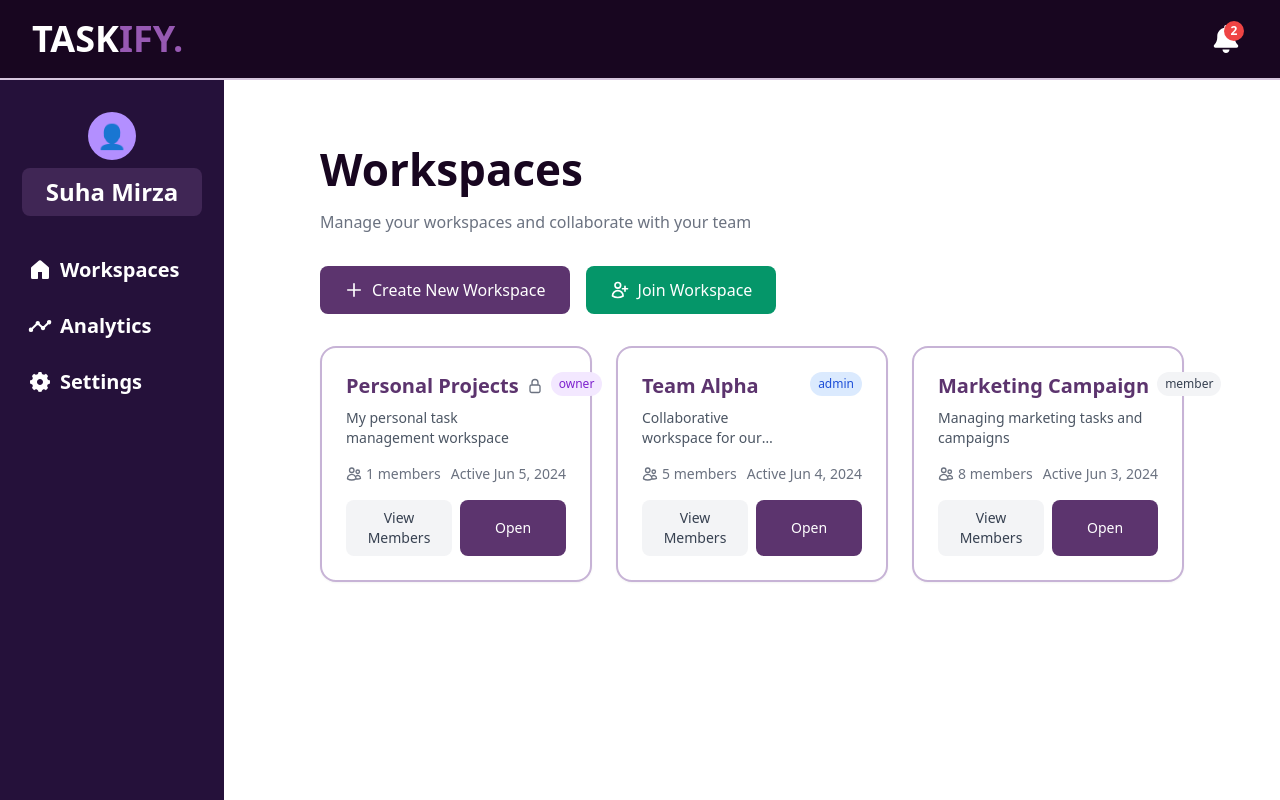
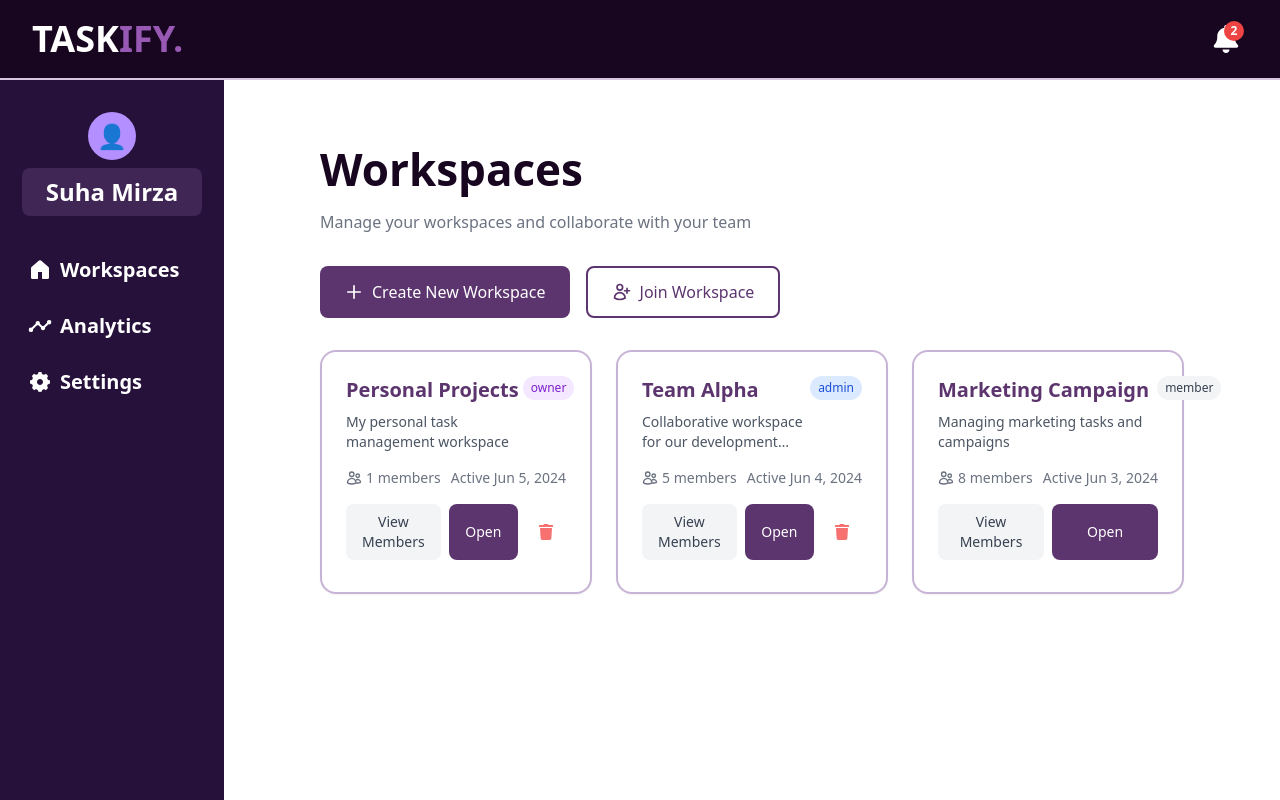
Before and after one commit to suhamirza/gradproject, a React (Vite) app: page /app/workspaces in a window 1280 px wide. Built offline with nearby package versions, Linux system fonts and the light colour scheme; the HTML template or start-up script is replaced by a standard one.

Commit message:
fixed workspaces styliing and added delete option

```diff
--- a/src/components/MainAppPages/Workspaces.tsx
+++ b/src/components/MainAppPages/Workspaces.tsx
@@ -1,5 +1,6 @@
 import React from 'react';
 import { useNavigate } from 'react-router-dom';
+import { FaTrash } from 'react-icons/fa';
 import FadeContent from '../ReactBits/FadeContent';
 import { authService } from '../../services/authService';
 
@@ -9,7 +10,6 @@ interface Workspace {
   description: string;
   memberCount: number;
   role: 'owner' | 'admin' | 'member';
-  isPrivate: boolean;
   createdAt: string;
   lastActivity: string;
   members: WorkspaceMember[];
@@ -32,7 +32,6 @@ const mockWorkspaces: Workspace[] = [
     description: 'My personal task management workspace',
     memberCount: 1,
     role: 'owner',
-    isPrivate: true,
     createdAt: '2024-01-15',
     lastActivity: '2024-06-05',
     members: [
@@ -51,7 +50,6 @@ const mockWorkspaces: Workspace[] = [
     description: 'Collaborative workspace for our development team',
     memberCount: 5,
     role: 'admin',
-    isPrivate: false,
     createdAt: '2024-02-20',
     lastActivity: '2024-06-04',
     members: [
@@ -84,7 +82,6 @@ const mockWorkspaces: Workspace[] = [
     description: 'Managing marketing tasks and campaigns',
     memberCount: 8,
     role: 'member',
-    isPrivate: false,
     createdAt: '2024-03-10',
     lastActivity: '2024-06-03',
     members: []
@@ -100,24 +97,22 @@ export default function Workspaces() {
     if (role === 'owner') return 'bg-purple-100 text-purple-700';
     if (role === 'admin') return 'bg-blue-100 text-blue-700';
     return 'bg-gray-100 text-gray-700';
-  };
-  const [showCreateModal, setShowCreateModal] = React.useState(false);
+  };  const [showCreateModal, setShowCreateModal] = React.useState(false);
   const [showJoinModal, setShowJoinModal] = React.useState(false);
   const [showMembersModal, setShowMembersModal] = React.useState(false);
+  const [deleteConfirm, setDeleteConfirm] = React.useState<string | null>(null);
   const [selectedWorkspace, setSelectedWorkspace] = React.useState<Workspace | null>(null);
 
   // Create workspace form state
   const [newWorkspace, setNewWorkspace] = React.useState({
     name: '',
-    description: '',
-    isPrivate: false
+    description: ''
   });
 
   // Join workspace form state
   const [joinCode, setJoinCode] = React.useState('');
 
   const currentUser = authService.getCurrentUser();
-
   // Handle create workspace
   const handleCreateWorkspace = async () => {
     if (!newWorkspace.name.trim()) return;
@@ -128,7 +123,6 @@ export default function Workspaces() {
       description: newWorkspace.description,
       memberCount: 1,
       role: 'owner',
-      isPrivate: newWorkspace.isPrivate,
       createdAt: new Date().toISOString().split('T')[0],
       lastActivity: new Date().toISOString().split('T')[0],
       members: [        {
@@ -143,7 +137,7 @@ export default function Workspaces() {
       // TODO: Implement API call to create workspace
       console.log('Creating workspace:', workspace);
       setWorkspaces((prev: Workspace[]) => [...prev, workspace]);
-      setNewWorkspace({ name: '', description: '', isPrivate: false });
+      setNewWorkspace({ name: '', description: '' });
       setShowCreateModal(false);
     } catch (error) {
       console.error('Failed to create workspace:', error);
@@ -162,6 +156,16 @@ export default function Workspaces() {
       // Refresh workspaces list
     } catch (error) {
       console.error('Failed to join workspace:', error);
+    }
+  };  // Handle delete workspace
+  const handleDeleteWorkspace = async (workspaceId: string) => {
+    try {
+      // TODO: Implement API call to delete workspace
+      console.log('Deleting workspace:', workspaceId);
+      setWorkspaces((prev: Workspace[]) => prev.filter(w => w.id !== workspaceId));
+      setDeleteConfirm(null);
+    } catch (error) {
+      console.error('Failed to delete workspace:', error);
     }
   };
 
@@ -203,10 +207,9 @@ export default function Workspaces() {
               <path strokeLinecap="round" strokeLinejoin="round" d="M12 4.5v15m7.5-7.5h-15" />
             </svg>
             Create New Workspace
-          </button>
-            <button
+          </button>            <button
             onClick={() => setShowJoinModal(true)}
-            className="px-6 py-3 bg-emerald-600 text-white rounded-lg font-medium hover:bg-emerald-700 transition-colors duration-200 flex items-center gap-2"
+            className="px-6 py-3 bg-white border-2 border-[#5C346E] text-[#5C346E] rounded-lg font-medium hover:bg-[#5C346E] hover:text-white transition-colors duration-200 flex items-center gap-2"
           >
             <svg xmlns="http://www.w3.org/2000/svg" fill="none" viewBox="0 0 24 24" strokeWidth={2} stroke="currentColor" className="w-5 h-5">
               <path strokeLinecap="round" strokeLinejoin="round" d="M18 7.5v3m0 0v3m0-3h3m-3 0h-3m-2.25-4.125a3.375 3.375 0 11-6.75 0 3.375 3.375 0 016.75 0zM3 19.235v-.11a6.375 6.375 0 0112.75 0v.109A12.318 12.318 0 019.374 21c-2.331 0-4.512-.645-6.374-1.766z" />
@@ -218,27 +221,20 @@ export default function Workspaces() {
           {workspaces.map((workspace: Workspace) => (
             <div
               key={workspace.id}
-              className="bg-white p-6 rounded-2xl border-2 border-[#c7b3d6] shadow-sm hover:border-[#5C346E] hover:shadow-md transition-all duration-200"
-            >
-              {/* Workspace Header */}
+              className="relative bg-white p-6 rounded-2xl border-2 border-[#c7b3d6] shadow-sm hover:border-[#5C346E] hover:shadow-md transition-all duration-200"
+            >              {/* Workspace Header */}
               <div className="flex items-start justify-between mb-4">
                 <div className="flex-1">
                   <div className="flex items-center gap-2 mb-2">
                     <h3 className="text-xl font-bold text-[#5C346E] truncate">
                       {workspace.name}
                     </h3>
-                    {workspace.isPrivate && (
-                      <svg xmlns="http://www.w3.org/2000/svg" fill="none" viewBox="0 0 24 24" strokeWidth={2} stroke="currentColor" className="w-4 h-4 text-gray-500">
-                        <path strokeLinecap="round" strokeLinejoin="round" d="M16.5 10.5V6.75a4.5 4.5 0 10-9 0v3.75m-.75 11.25h10.5a2.25 2.25 0 002.25-2.25v-6.75a2.25 2.25 0 00-2.25-2.25H6.75a2.25 2.25 0 00-2.25 2.25v6.75a2.25 2.25 0 002.25 2.25z" />
-                      </svg>
-                    )}
                   </div>
                   <p className="text-gray-600 text-sm line-clamp-2">
                     {workspace.description}
                   </p>
-                </div>
-                  {/* Role Badge */}
-                <span className={`px-2 py-1 text-xs font-medium rounded-full flex-shrink-0 ml-2 ${getRoleBadgeClass(workspace.role)}`}>
+                </div>                  {/* Role Badge */}
+                <span className={`px-2 py-1 text-xs font-medium rounded-full flex-shrink-0 ${(workspace.role === 'owner' || workspace.role === 'admin') ? 'ml-1' : 'ml-2'} ${getRoleBadgeClass(workspace.role)}`}>
                   {workspace.role}
                 </span>
               </div>
@@ -255,7 +251,7 @@ export default function Workspaces() {
                   Active {formatDate(workspace.lastActivity)}
                 </div>
               </div>              {/* Action Buttons */}
-              <div className="flex gap-2">
+              <div className="flex gap-2 mb-2">
                 <button
                   onClick={() => handleViewMembers(workspace)}
                   className="flex-1 px-4 py-2 bg-gray-100 text-gray-700 rounded-lg font-medium hover:bg-gray-200 transition-colors duration-200 text-sm"
@@ -264,10 +260,23 @@ export default function Workspaces() {
                 </button>
                 <button
                   onClick={() => navigate(`/app/overview?workspace=${workspace.id}`)}
-                  className="flex-1 px-4 py-2 bg-[#5C346E] text-white rounded-lg font-medium hover:bg-[#4A2B5A] transition-colors duration-200 text-sm"
+                  className={`${(workspace.role === 'owner' || workspace.role === 'admin') ? 'flex-1' : 'flex-1'} px-4 py-2 bg-[#5C346E] text-white rounded-lg font-medium hover:bg-[#4A2B5A] transition-colors duration-200 text-sm`}
                 >
                   Open
                 </button>
+                {/* Delete Button (only for owners/admins) */}
+                {(workspace.role === 'owner' || workspace.role === 'admin') && (
+                  <button
+                    className="px-3 py-2 text-red-400 hover:text-red-600 hover:bg-red-50 rounded-lg transition-all duration-200"
+                    onClick={(e: React.MouseEvent) => {
+                      e.stopPropagation();
+                      setDeleteConfirm(workspace.id);
+                    }}
+                    title="Delete workspace"
+                  >
+                    <FaTrash size={16} />
+                  </button>
+                )}
               </div>
             </div>
           ))}
@@ -300,9 +309,7 @@ export default function Workspaces() {
                     placeholder="Enter workspace name"
                     className="w-full px-4 py-3 border-2 border-[#c7b3d6] rounded-lg outline-none focus:border-[#5C346E] transition-all duration-200"
                   />
-                </div>
-
-                <div>
+                </div>                <div>
                   <label className="block text-sm font-medium text-[#5C346E] mb-2">
                     Description
                   </label>                  <textarea
@@ -311,18 +318,6 @@ export default function Workspaces() {
                     placeholder="Describe your workspace"
                     className="w-full px-4 py-3 border-2 border-[#c7b3d6] rounded-lg outline-none focus:border-[#5C346E] transition-all duration-200 h-20 resize-none"
                   />
-                </div>
-
-                <div className="flex items-center gap-3">                  <input
-                    type="checkbox"
-                    id="isPrivate"
-                    checked={newWorkspace.isPrivate}
-                    onChange={(e: React.ChangeEvent<HTMLInputElement>) => setNewWorkspace((prev: typeof newWorkspace) => ({ ...prev, isPrivate: e.target.checked }))}
-                    className="w-4 h-4 text-[#5C346E] border-2 border-[#c7b3d6] rounded focus:ring-[#5C346E]"
-                  />
-                  <label htmlFor="isPrivate" className="text-sm text-[#5C346E] font-medium">
-                    Make this workspace private
-                  </label>
                 </div>
               </div>
 
@@ -373,9 +368,7 @@ export default function Workspaces() {
                     className="w-full px-4 py-3 border-2 border-[#c7b3d6] rounded-lg outline-none focus:border-[#5C346E] transition-all duration-200"
                   />
                 </div>
-              </div>
-
-              <div className="flex gap-3 mt-6">
+              </div>              <div className="flex gap-3 mt-6">
                 <button
                   onClick={() => setShowJoinModal(false)}
                   className="flex-1 px-6 py-3 bg-gray-500 text-white rounded-lg font-medium hover:bg-gray-600 transition-colors duration-200"
@@ -385,7 +378,7 @@ export default function Workspaces() {
                 <button
                   onClick={handleJoinWorkspace}
                   disabled={!joinCode.trim()}
-                  className="flex-1 px-6 py-3 bg-blue-500 text-white rounded-lg font-medium hover:bg-blue-600 transition-colors duration-200 disabled:opacity-50 disabled:cursor-not-allowed"
+                  className="flex-1 px-6 py-3 bg-[#5C346E] text-white rounded-lg font-medium hover:bg-[#4A2B5A] transition-colors duration-200 disabled:opacity-50 disabled:cursor-not-allowed"
                 >
                   Join
                 </button>
@@ -438,6 +431,27 @@ export default function Workspaces() {
                 >
                   Close
                 </button>
+              </div>            </div>
+          </div>
+        )}        {/* Delete Workspace Modal */}
+        {deleteConfirm && (
+          <div className="fixed inset-0 bg-black bg-opacity-40 flex items-center justify-center z-50">
+            <div className="bg-white rounded-2xl p-8 w-full max-w-md shadow-xl border-2 border-[#5C346E] relative">
+              <h3 className="text-xl font-bold mb-6 text-[#5C346E]">Delete this workspace?</h3>
+              <p className="mb-6">Are you sure you want to delete this workspace? This action cannot be undone.</p>
+              <div className="flex justify-end gap-4">
+                <button
+                  className="px-6 py-2 rounded-xl bg-gray-200 text-gray-700 font-bold hover:bg-gray-300"
+                  onClick={() => setDeleteConfirm(null)}
+                >
+                  Cancel
+                </button>
+                <button
+                  className="px-6 py-2 rounded-xl bg-red-500 text-white font-bold hover:bg-red-600"
+                  onClick={() => handleDeleteWorkspace(deleteConfirm)}
+                >
+                  Delete
+                </button>
               </div>
             </div>
           </div>
```
